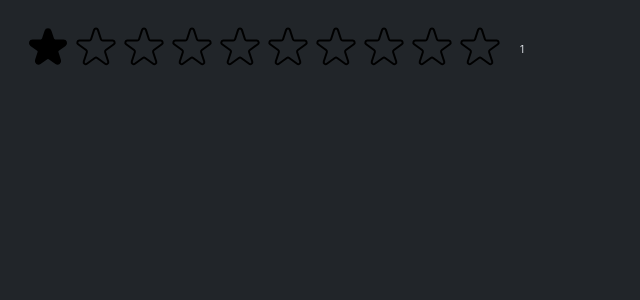
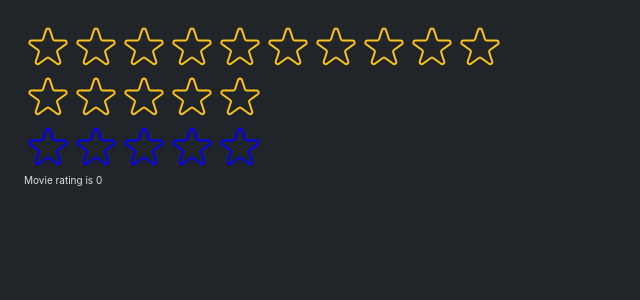
Before and after one commit to alirezasalimian98/react-usepopcorn, a React (Create React App) app: page / in a window 1280 px wide. Shown: the top 300 px of the page, without its empty margins (0-640 px from the left). Built offline with nearby package versions, Linux system fonts and the light colour scheme.

Commit message:
working on star rating

```diff
--- a/src/StarRating.js
+++ b/src/StarRating.js
@@ -3,42 +3,75 @@ const containerStyle = { display: "flex", gap: "16px", alignItems: "center" };
 
 const starContainer = { display: "flex" };
 
-const textStyle = { lineHeight: "1", margin: "0" };
-
-export default function StarRating({ maxRating = 5 }) {
-  const [rating, setRating] = useState(1);
+export default function StarRating({
+  maxRating = 5,
+  color = "#fcc419",
+  size = 48,
+  className = "",
+  message = [],
+  defaultRating = 0,
+  onSetRating,
+}) {
+  const [rating, setRating] = useState(defaultRating);
+  const [tempRating, setTempRating] = useState(0);
 
   function handleRating(rating) {
     setRating(rating);
+    onSetRating(rating);
   }
+
+  const startStyle = {
+    heigh: `${size}px`,
+    width: `${size}px`,
+    display: "block",
+    cursor: "pointer",
+  };
+
+  const textStyle = {
+    lineHeight: "1",
+    margin: "0",
+    fontSize: `${size / 1.5}px`,
+    color,
+  };
+
   return (
-    <div style={containerStyle}>
+    <div style={containerStyle} className={className}>
       <div style={starContainer}>
         {Array.from({ length: maxRating }, (_, i) => (
-          <Star onRating={() => handleRating(i + 1)} full={rating >= i + 1} />
+          <Star
+            onRating={() => handleRating(i + 1)}
+            full={tempRating ? tempRating >= i + 1 : rating >= i + 1}
+            onHoverIn={() => setTempRating(i + 1)}
+            onHoverOut={() => setTempRating(0)}
+            style={startStyle}
+            color={color}
+          />
         ))}
       </div>
-      <p style={textStyle}>{rating || ""}</p>
+      <p style={textStyle}>
+        {message.length === maxRating
+          ? message[tempRating ? tempRating - 1 : rating - 1]
+          : tempRating || rating || ""}
+      </p>
     </div>
   );
 }
 
-const startStyle = {
-  heigh: "48px",
-  width: "48px",
-  display: "block",
-  cursor: "pointer",
-};
-
-function Star({ onRating, full }) {
+function Star({ onRating, full, onHoverIn, onHoverOut, style, color }) {
   return (
-    <span style={startStyle} onClick={onRating}>
+    <span
+      role="button"
+      style={style}
+      onMouseEnter={onHoverIn}
+      onMouseLeave={onHoverOut}
+      onClick={onRating}
+    >
       {full ? (
         <svg
           xmlns="http://www.w3.org/2000/svg"
           viewBox="0 0 20 20"
-          fill="#000"
-          stroke="#000"
+          fill={color}
+          stroke={color}
         >
           <path d="M9.049 2.927c.3-.921 1.603-.921 1.902 0l1.07 3.292a1 1 0 00.95.69h3.462c.969 0 1.371 1.24.588 1.81l-2.8 2.034a1 1 0 00-.364 1.118l1.07 3.292c.3.921-.755 1.688-1.54 1.118l-2.8-2.034a1 1 0 00-1.175 0l-2.8 2.034c-.784.57-1.838-.197-1.539-1.118l1.07-3.292a1 1 0 00-.364-1.118L2.98 8.72c-.783-.57-.38-1.81.588-1.81h3.461a1 1 0 00.951-.69l1.07-3.292z" />
         </svg>
@@ -47,7 +80,7 @@ function Star({ onRating, full }) {
           xmlns="http://www.w3.org/2000/svg"
           fill="none"
           viewBox="0 0 24 24"
-          stroke="#000"
+          stroke={color}
         >
           <path
             strokeLinecap="round"
--- a/src/index.js
+++ b/src/index.js
@@ -1,13 +1,27 @@
 import React from "react";
+import { useState } from "react";
+
 import ReactDOM from "react-dom/client";
 import "./index.css";
 import App from "./App";
 import StarRating from "./StarRating";
+
+function Test() {
+  const [movieRating, setMovieRating] = useState(0);
+  return (
+    <div>
+      <StarRating color={"blue"} onSetRating={setMovieRating} />
+      <p>Movie rating is {movieRating}</p>
+    </div>
+  );
+}
 
 const root = ReactDOM.createRoot(document.getElementById("root"));
 root.render(
   <React.StrictMode>
     {/* <App /> */}
     <StarRating maxRating={10} />
+    <StarRating maxRating={5} message={["a", "b", "c", "d", "d"]} />
+    <Test />
   </React.StrictMode>
 );
```
